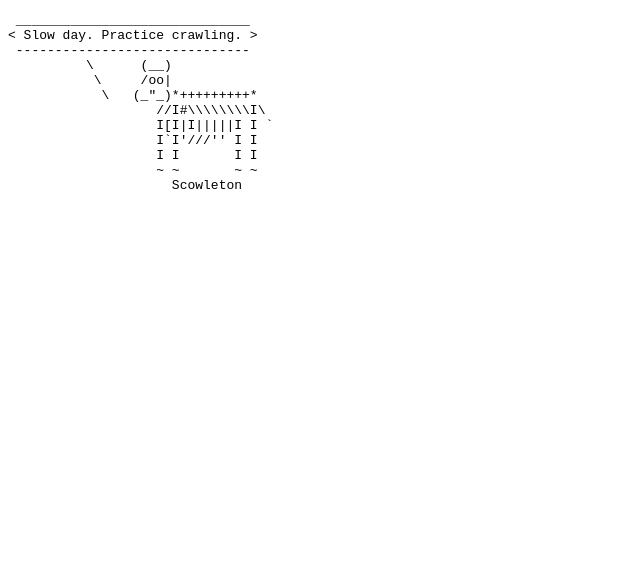
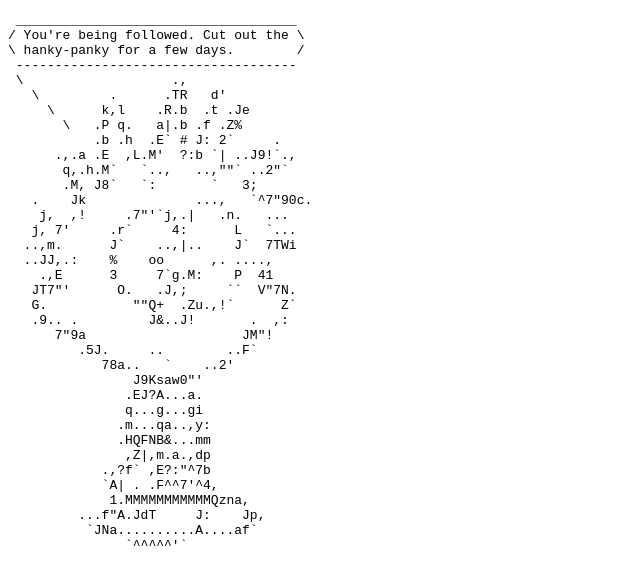
Before and after one commit to amalone5/cowsite, a plain HTML site: page index.html in a window 1280 px wide. Shown: the whole page, without its empty margins (0-640 px from the left). Drawn offline with Linux system fonts and the light colour scheme.

Commit message:
fixed everything i broke earlier

```diff
--- a/index.html
+++ b/index.html
@@ -7,18 +7,42 @@
 </head>
 <body>
 <pre>
- ______________________________
-< Slow day. Practice crawling. >
- ------------------------------
-          \      (__)
-           \     /oo|
-            \   (_"_)*+++++++++*
-                   //I#\\\\\\\\I\
-                   I[I|I|||||I I `
-                   I`I'///'' I I
-                   I I       I I
-                   ~ ~       ~ ~
-                     Scowleton
+ ____________________________________
+/ You're being followed. Cut out the \
+\ hanky-panky for a few days.        /
+ ------------------------------------
+ \                   .,
+   \         .      .TR   d'
+     \      k,l    .R.b  .t .Je
+       \   .P q.   a|.b .f .Z%
+           .b .h  .E` # J: 2`     .
+      .,.a .E  ,L.M'  ?:b `| ..J9!`.,
+       q,.h.M`   `..,   ..,""` ..2"`
+       .M, J8`   `:       `   3;
+   .    Jk              ...,   `^7"90c.
+    j,  ,!     .7"'`j,.|   .n.   ...
+   j, 7'     .r`     4:      L   `...
+  ..,m.      J`    ..,|..    J`  7TWi
+  ..JJ,.:    %    oo      ,. ....,
+    .,E      3     7`g.M:    P  41
+   JT7"'      O.   .J,;     ``  V"7N.
+   G.           ""Q+  .Zu.,!`      Z`
+   .9.. .         J&..J!       .  ,:
+      7"9a                    JM"!
+         .5J.     ..        ..F`
+            78a..   `    ..2'
+                J9Ksaw0"'
+               .EJ?A...a.
+               q...g...gi
+              .m...qa..,y:
+              .HQFNB&...mm
+               ,Z|,m.a.,dp
+            .,?f` ,E?:"^7b
+            `A| . .F^^7'^4,
+             1.MMMMMMMMMMMQzna,
+         ...f"A.JdT     J:    Jp,
+          `JNa..........A....af`
+               `^^^^^'`
 </pre>
 </body>
 </html>
```
Also changed, not shown: 17 other files.
